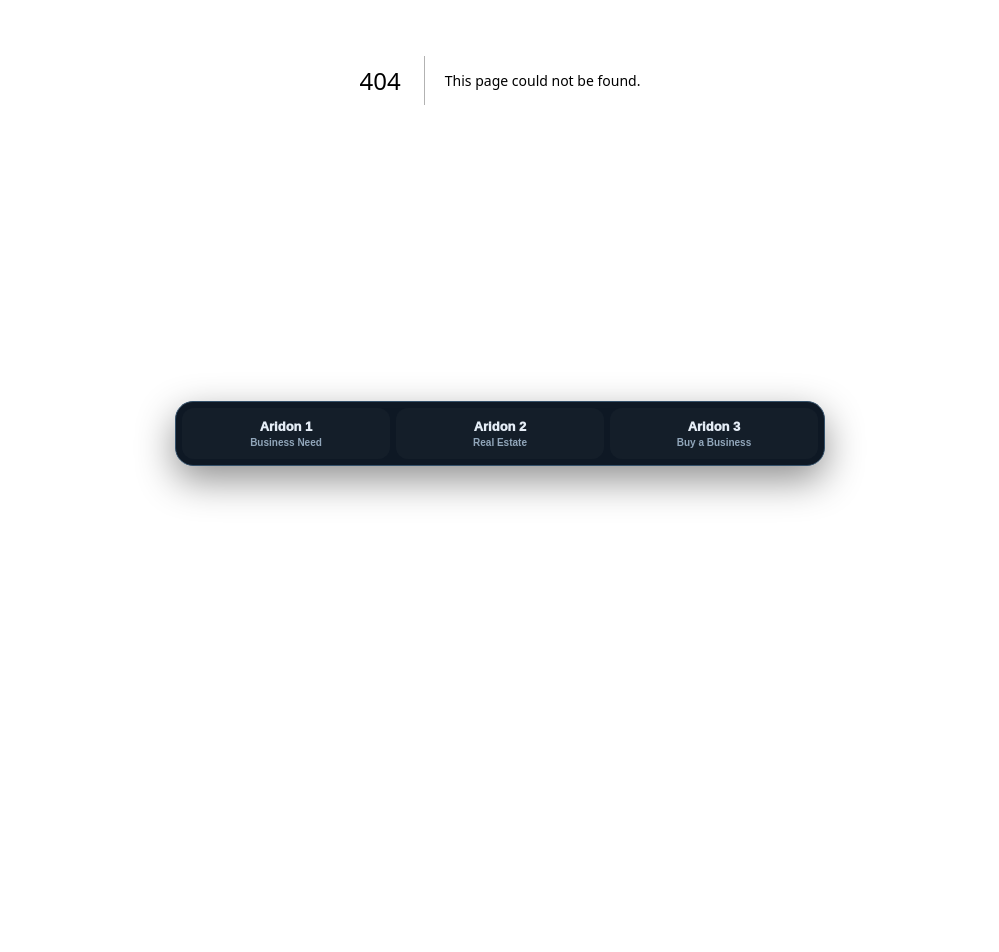
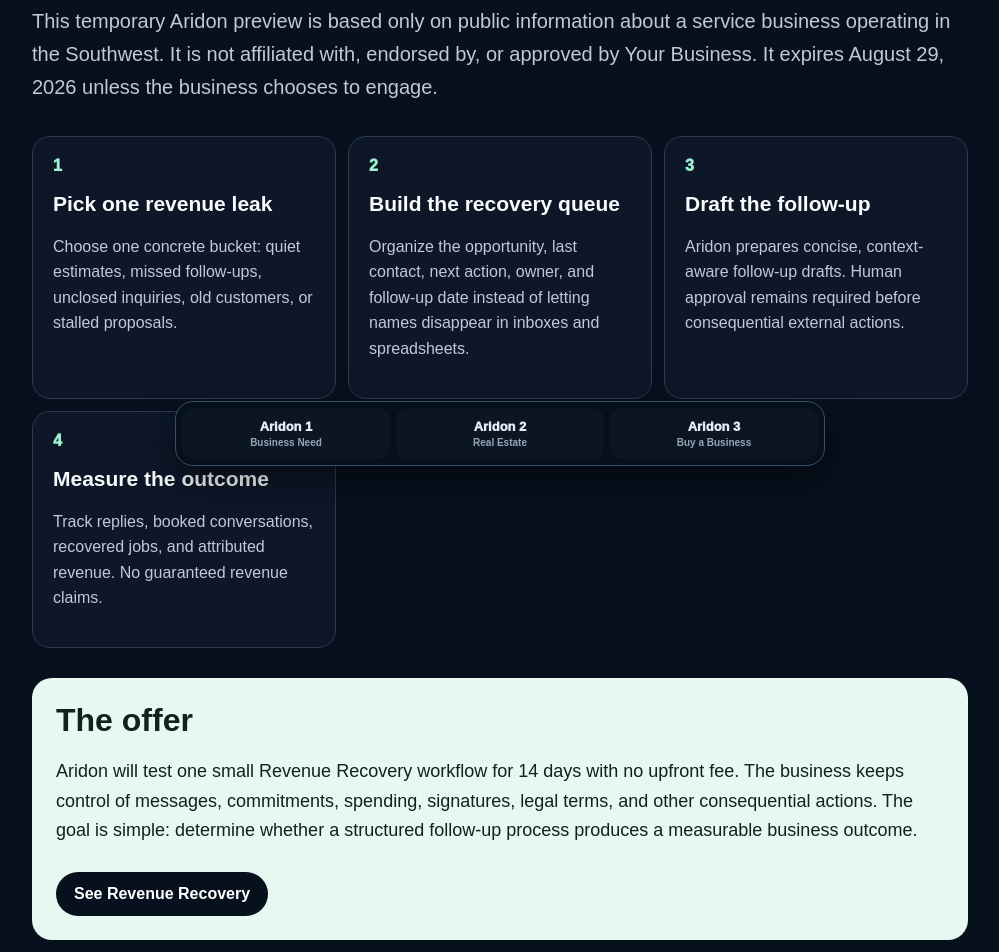
Before and after one commit to jimrusk/aridon-app, a Next.js app: page /business-os/prospect-demo in a window 1280 px wide. Before the commit this address had no page. Shown: the part 320-1272 px from the top of the page, without its empty margins (140-1139 px from the left). Before the commit the page ends 800 px from the top, so only its background shows below. Built offline with nearby package versions, Linux system fonts and the light colour scheme.

Commit message:
Add temporary noindex prospect demo route

```diff
--- /dev/null
+++ b/app/business-os/prospect-demo/page.tsx
@@ -0,0 +1,45 @@
+import type { Metadata } from 'next';
+import Link from 'next/link';
+
+export const metadata: Metadata = {
+  title: 'Unofficial Aridon Revenue Recovery Preview',
+  robots: { index: false, follow: false, googleBot: { index: false, follow: false } },
+};
+
+const clean = (value: string | string[] | undefined, fallback: string) => {
+  const raw = Array.isArray(value) ? value[0] : value;
+  return (raw || fallback).replace(/[<>]/g, '').slice(0, 180);
+};
+
+export default async function ProspectDemo({ searchParams }: { searchParams: Promise<Record<string,string|string[]|undefined>> }) {
+  const params = await searchParams;
+  const company = clean(params.company, 'Your Business');
+  const industry = clean(params.industry, 'service business');
+  const state = clean(params.state, 'the Southwest');
+  const expires = clean(params.expires, 'August 29, 2026');
+
+  return <main style={{minHeight:'100vh',background:'#07101D',color:'#F8FAFC',fontFamily:'Arial,sans-serif'}}>
+    <section style={{maxWidth:980,margin:'0 auto',padding:'54px 22px 72px'}}>
+      <div style={{fontSize:12,fontWeight:900,letterSpacing:1.2,color:'#F4D06F'}}>UNOFFICIAL · PUBLIC INFORMATION ONLY · NO PRIVATE SYSTEMS ACCESSED</div>
+      <h1 style={{fontSize:'clamp(42px,7vw,76px)',lineHeight:.96,margin:'18px 0 20px'}}>A 14-day Revenue Recovery preview for {company}</h1>
+      <p style={{fontSize:20,lineHeight:1.65,color:'#BFC9D8'}}>This temporary Aridon preview is based only on public information about a {industry} operating in {state}. It is not affiliated with, endorsed by, or approved by {company}. It expires {expires} unless the business chooses to engage.</p>
+
+      <div style={{display:'grid',gridTemplateColumns:'repeat(auto-fit,minmax(230px,1fr))',gap:12,marginTop:32}}>
+        {[
+          ['1','Pick one revenue leak','Choose one concrete bucket: quiet estimates, missed follow-ups, unclosed inquiries, old customers, or stalled proposals.'],
+          ['2','Build the recovery queue','Organize the opportunity, last contact, next action, owner, and follow-up date instead of letting names disappear in inboxes and spreadsheets.'],
+          ['3','Draft the follow-up','Aridon prepares concise, context-aware follow-up drafts. Human approval remains required before consequential external actions.'],
+          ['4','Measure the outcome','Track replies, booked conversations, recovered jobs, and attributed revenue. No guaranteed revenue claims.']
+        ].map(([n,t,x]) => <article key={t} style={{background:'#0D1728',border:'1px solid #2A3A57',borderRadius:18,padding:20}}><div style={{fontWeight:950,color:'#9EF0CF'}}>{n}</div><h2 style={{fontSize:21}}>{t}</h2><p style={{color:'#BFC9D8',lineHeight:1.6}}>{x}</p></article>)}
+      </div>
+
+      <section style={{marginTop:30,background:'#E7F8F0',color:'#10221A',borderRadius:20,padding:24}}>
+        <h2 style={{fontSize:32,margin:'0 0 10px'}}>The offer</h2>
+        <p style={{fontSize:18,lineHeight:1.65}}>Aridon will test one small Revenue Recovery workflow for 14 days with no upfront fee. The business keeps control of messages, commitments, spending, signatures, legal terms, and other consequential actions. The goal is simple: determine whether a structured follow-up process produces a measurable business outcome.</p>
+        <Link href="/business-os/revenue-recovery" style={{display:'inline-block',marginTop:8,background:'#07101D',color:'#fff',padding:'13px 18px',borderRadius:999,textDecoration:'none',fontWeight:900}}>See Revenue Recovery</Link>
+      </section>
+
+      <p style={{marginTop:28,color:'#8796AC',fontSize:13,lineHeight:1.6}}>Aridon / Private Business OS · Jim Rusk · 634 Road 1191, La Plata, NM 87418. If you received this preview and want it removed, reply to the outreach email and Aridon will remove/retire the prospect-specific link.</p>
+    </section>
+  </main>;
+}
```
